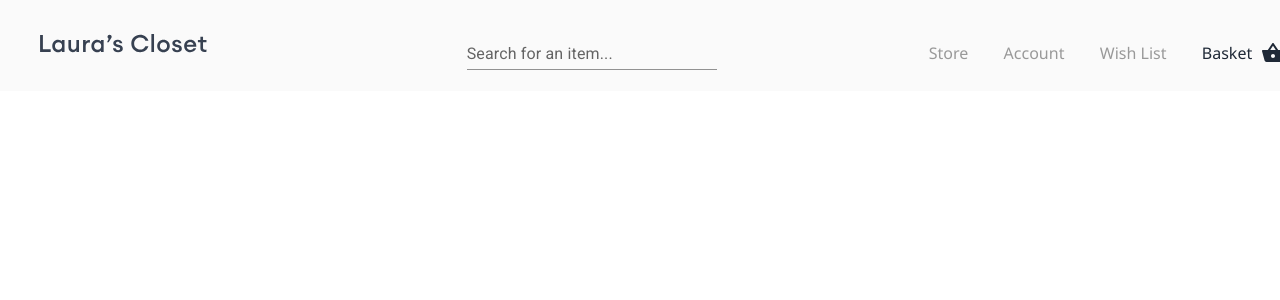
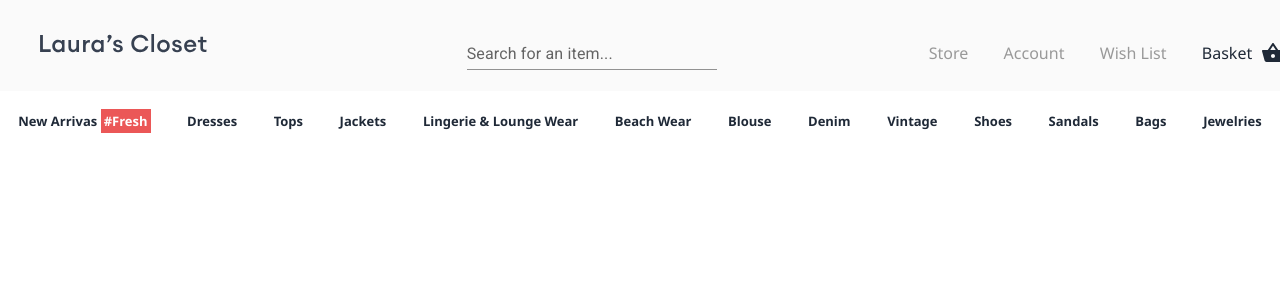
Before and after one commit to linder3hs/codigo13-react, a React (Create React App) app: page / in a window 1280 px wide. Shown: the top 300 px of the page. Built offline with nearby package versions, Linux system fonts and the light colour scheme.

Commit message:
ecommerce

```diff
--- a/src/layouts/Ecommerce/index.css
+++ b/src/layouts/Ecommerce/index.css
@@ -14,3 +14,23 @@
   display: flex;
   align-items: center;
 }
+
+.ul-tags {
+  display: flex;
+  justify-content: space-around;
+  align-items: center;
+  height: 45px;
+  margin: 0;
+}
+
+.ul-tags > li a {
+  color: #1f2937;
+  font-size: 13px;
+  font-weight: 600;
+}
+
+.fresh {
+  background-color: #eb5757;
+  color: #fff;
+  padding: 3px;
+}
--- a/src/layouts/Ecommerce/index.js
+++ b/src/layouts/Ecommerce/index.js
@@ -41,6 +41,51 @@ const Ecommerce = () => {
           </Grid>
         </Grid>
       </nav>
+      <div className="container-tags">
+        <ul className="ul-tags">
+          <li>
+            <a href="/">
+              New Arrivas <span className="fresh">#Fresh</span>
+            </a>
+          </li>
+          <li>
+            <a href="/">Dresses</a>
+          </li>
+          <li>
+            <a href="/">Tops</a>
+          </li>
+          <li>
+            <a href="/">Jackets</a>
+          </li>
+          <li>
+            <a href="/">Lingerie & Lounge Wear</a>
+          </li>
+          <li>
+            <a href="/">Beach Wear</a>
+          </li>
+          <li>
+            <a href="/">Blouse</a>
+          </li>
+          <li>
+            <a href="/">Denim</a>
+          </li>
+          <li>
+            <a href="/">Vintage</a>
+          </li>
+          <li>
+            <a href="/">Shoes</a>
+          </li>
+          <li>
+            <a href="/">Sandals</a>
+          </li>
+          <li>
+            <a href="/">Bags</a>
+          </li>
+          <li>
+            <a href="/">Jewelries</a>
+          </li>
+        </ul>
+      </div>
     </div>
   );
 };
```
